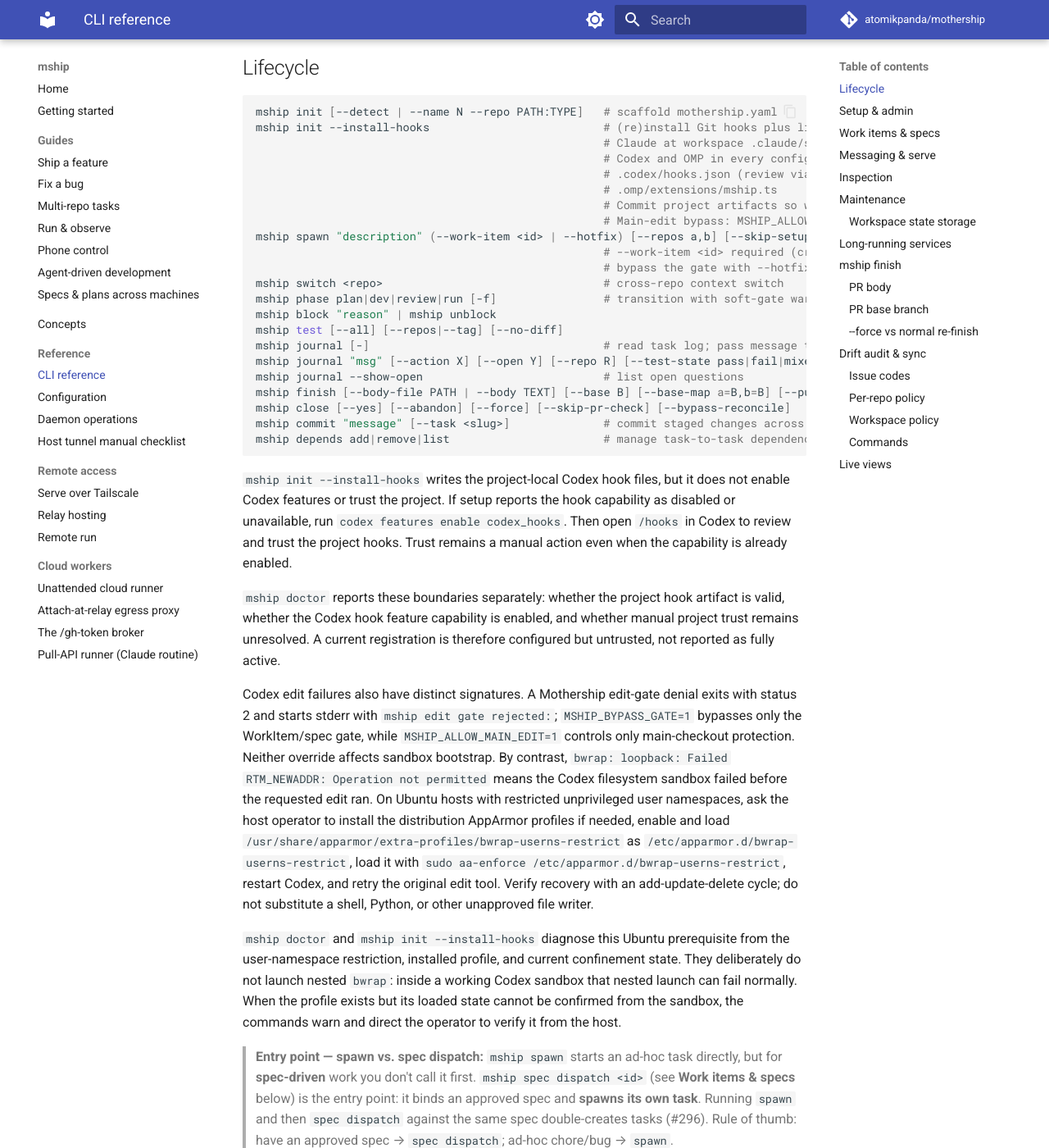
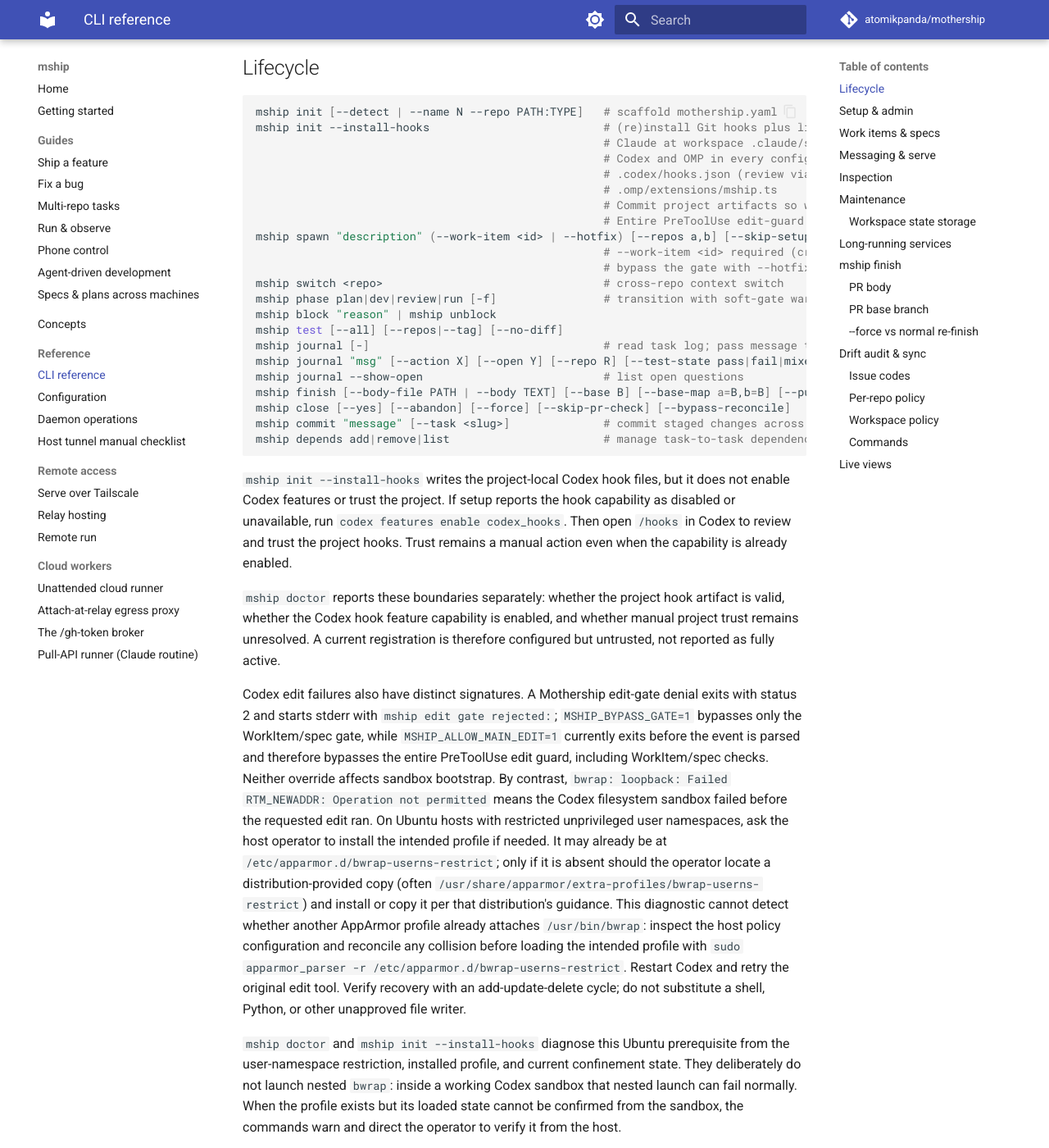
Before and after one commit to atomikpanda/mothership, an MkDocs documentation site: the page built from docs/cli.md, in a window 1280 px wide and 1400 px high, scrolled down 500 px. Shown: the whole window at 82% size. Built offline with MkDocs 1.6.1 and Material for MkDocs 9.7.7, drawn with Linux system fonts in a browser that asks for light colours; comment, search, counter and statistics services are not loaded.

Commit message:
fix: correct Codex sandbox recovery guidance

```diff
--- a/docs/cli.md
+++ b/docs/cli.md
@@ -20,7 +20,7 @@ mship init --install-hooks                          # (re)install Git hooks plus
                                                     # .codex/hooks.json (review via Codex /hooks)
                                                     # .omp/extensions/mship.ts
                                                     # Commit project artifacts so worktrees inherit them.
-                                                    # Main-edit bypass: MSHIP_ALLOW_MAIN_EDIT=1.
+                                                    # Entire PreToolUse edit-guard bypass: MSHIP_ALLOW_MAIN_EDIT=1.
 mship spawn "description" (--work-item <id> | --hotfix) [--repos a,b] [--skip-setup] [--bypass-reconcile]
                                                     # --work-item <id> required (create via `mship item new`);
                                                     # bypass the gate with --hotfix. Also: --depends-on, --base, --slug.
@@ -51,17 +51,22 @@ therefore configured but untrusted, not reported as fully active.
 Codex edit failures also have distinct signatures. A Mothership edit-gate
 denial exits with status 2 and starts stderr with `mship edit gate rejected:`;
 `MSHIP_BYPASS_GATE=1` bypasses only the WorkItem/spec gate, while
-`MSHIP_ALLOW_MAIN_EDIT=1` controls only main-checkout protection. Neither
-override affects sandbox bootstrap. By contrast,
+`MSHIP_ALLOW_MAIN_EDIT=1` currently exits before the event is parsed and
+therefore bypasses the entire PreToolUse edit guard, including WorkItem/spec
+checks. Neither override affects sandbox bootstrap. By contrast,
 `bwrap: loopback: Failed RTM_NEWADDR: Operation not permitted` means the Codex
 filesystem sandbox failed before the requested edit ran. On Ubuntu hosts with
 restricted unprivileged user namespaces, ask the host operator to install the
-distribution AppArmor profiles if needed, enable and load
-`/usr/share/apparmor/extra-profiles/bwrap-userns-restrict` as
-`/etc/apparmor.d/bwrap-userns-restrict`, load it with
-`sudo aa-enforce /etc/apparmor.d/bwrap-userns-restrict`, restart Codex, and
-retry the original edit tool. Verify recovery with an add-update-delete cycle;
-do not substitute a shell, Python, or other unapproved file writer.
+intended profile if needed. It may already be at
+`/etc/apparmor.d/bwrap-userns-restrict`; only if it is absent should the operator
+locate a distribution-provided copy (often
+`/usr/share/apparmor/extra-profiles/bwrap-userns-restrict`) and install or copy it
+per that distribution's guidance. This diagnostic cannot detect whether another
+AppArmor profile already attaches `/usr/bin/bwrap`: inspect the host policy
+configuration and reconcile any collision before loading the intended profile
+with `sudo apparmor_parser -r /etc/apparmor.d/bwrap-userns-restrict`. Restart
+Codex and retry the original edit tool. Verify recovery with an add-update-delete
+cycle; do not substitute a shell, Python, or other unapproved file writer.
 
 `mship doctor` and `mship init --install-hooks` diagnose this Ubuntu
 prerequisite from the user-namespace restriction, installed profile, and
```
Also changed, not shown: README.md (+1 -1 lines), src/mship/skills/working-with-mothership/SKILL.md (+1 -1 lines), 4 other files.
